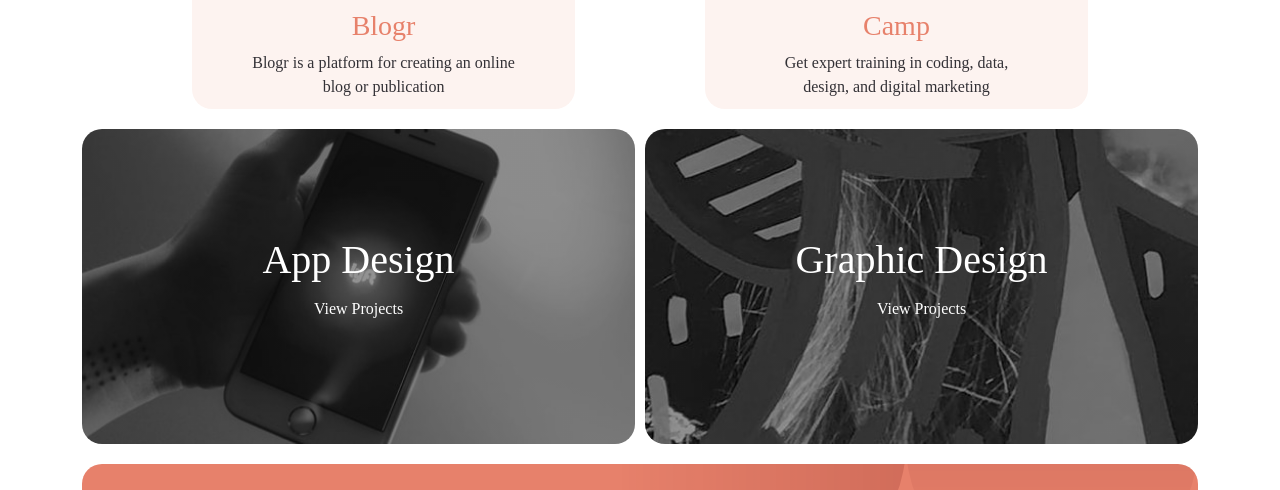
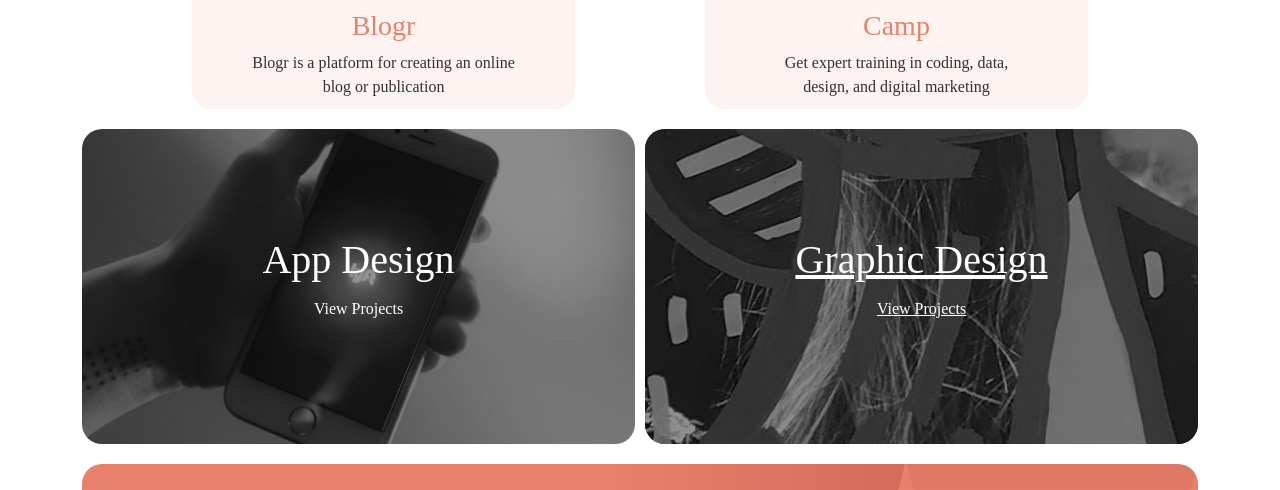
Before and after one commit to thomasgilmore/designo-multi-page-website, a React (Create React App) app: page /web-design in a window 1280 px wide. Shown: the part 1580-2070 px from the top of the page. Built offline with nearby package versions, Linux system fonts and the light colour scheme.

Commit message:
Added Link to GraphicDesignCards

```diff
--- a/src/Components/GraphicDesignCard.js
+++ b/src/Components/GraphicDesignCard.js
@@ -1,13 +1,16 @@
+import './designcards.css';
 import React from 'react';
-import './designcards.css';
+import { Link } from 'react-router-dom';
 
 export default function GraphicDesignCard() {
   return (
     <React.Fragment>
-      <div className='graphicDesignCard'>
-        <h1>Graphic Design</h1>
-        <p>View Projects</p>
-      </div>
+      <Link to="/graphic-design" className='graphicDesignCard'>
+        <div className='graphicDesignCard'>
+          <h1>Graphic Design</h1>
+          <p>View Projects</p>
+        </div>
+      </Link>
     </React.Fragment>
   )
 }
```
